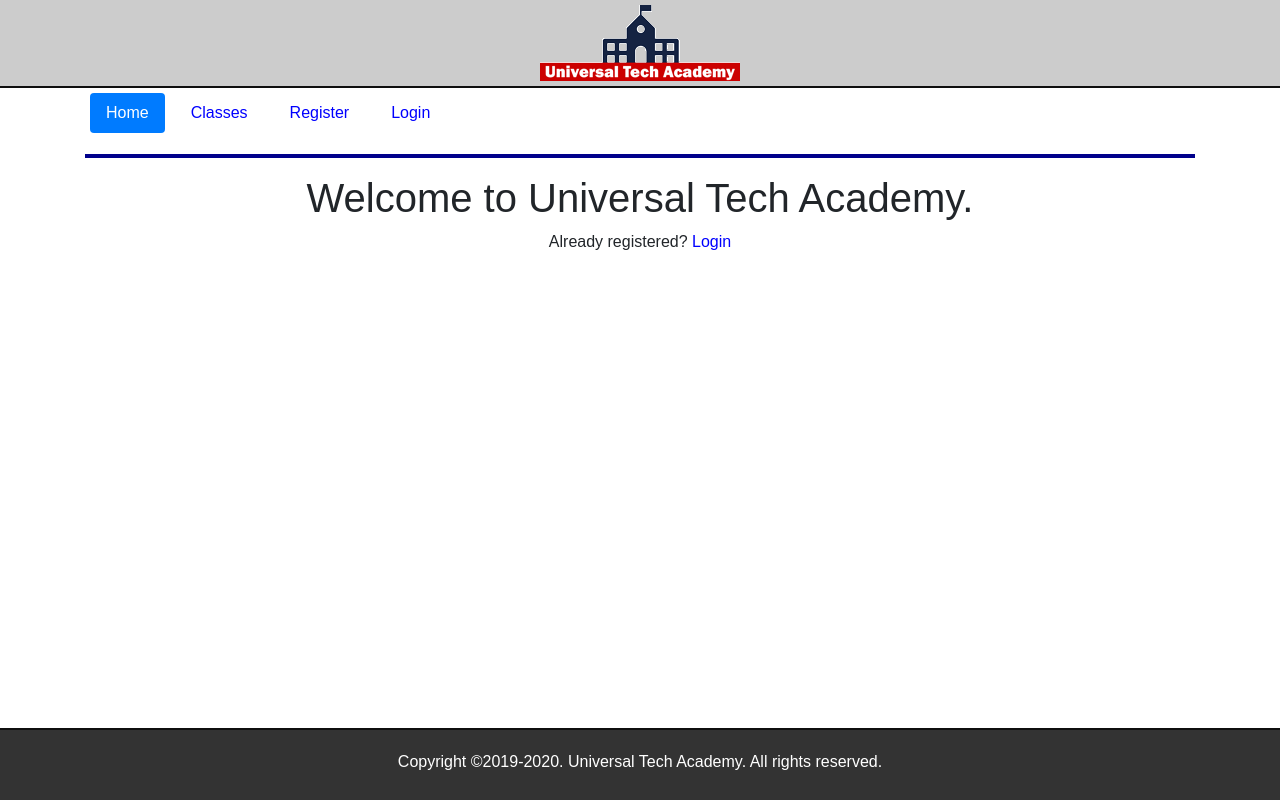
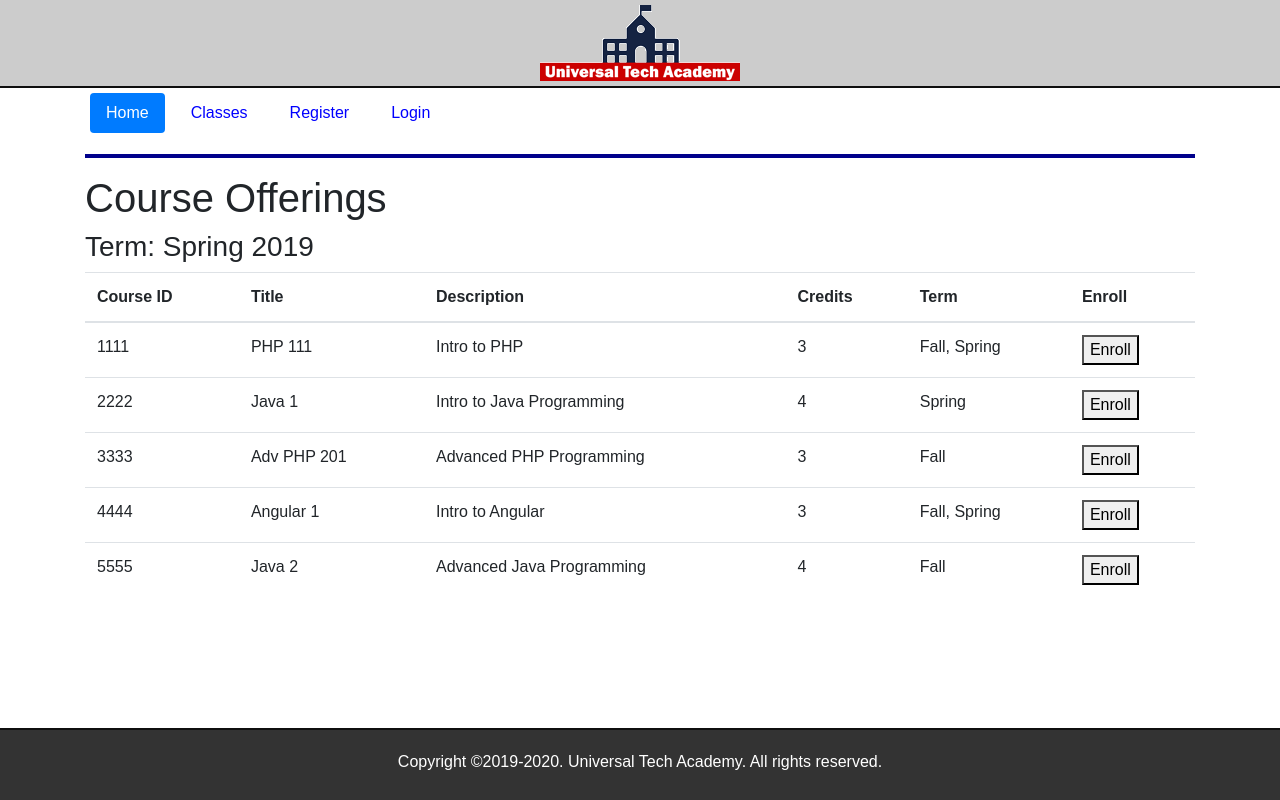
Before and after one commit to hiteshsalimath/project1, a Flask app: page /courses in a window 1280 px wide. Run offline with Flask 3, Linux system fonts and the light colour scheme; some libraries are stand-ins or nearby versions.

Commit message:
3rd commit

```diff
--- a/application/routes.py
+++ b/application/routes.py
@@ -1,6 +1,5 @@
 from application import app
 from flask import render_template
-
 
 @app.route("/")
 @app.route("/index")
@@ -11,12 +10,14 @@ def index():
 
 @app.route("/login")
 def login():
-    return render_template("index.html", login = False)
+    return render_template("login.html")
 
 @app.route("/courses")
 def courses():
-    return render_template("index.html", login = False)
+    courseData = [{"courseID":"1111","title":"PHP 101","description":"Intro to PHP","credits":3,"term":"Fall, Spring"}, {"courseID":"2222","title":"Java 1","description":"Intro to Java Programming","credits":4,"term":"Spring"}, {"courseID":"3333","title":"Adv PHP 201","description":"Advanced PHP Programming","credits":3,"term":"Fall"}, {"courseID":"4444","title":"Angular 1","description":"Intro to Angular","credits":3,"term":"Fall, Spring"}, {"courseID":"5555","title":"Java 2","description":"Advanced Java Programming","credits":4,"term":"Fall"}]
+    print(courseData)
+    return render_template("courses.html",courseData = courseData)
 
 @app.route("/register")
 def register():
-    return render_template("index.html", login = False)
+    return render_template("register.html")
--- /dev/null
+++ b/application/templates/courses.html
@@ -0,0 +1,78 @@
+    {% extends "layout.html" %}
+
+    {% block content %}
+    <h1>Course Offerings</h1>
+
+    <!--  Display the Term and Year here --->
+    <h3>Term: Spring 2019</h3>
+
+    <div>
+        <table class="table table-hover">
+            <thead>
+            <tr>
+                <th scope="col">Course ID</th>
+                <th scope="col">Title</th>
+                <th scope="col">Description</th>
+                <th scope="col">Credits</th>
+                <th scope="col">Term</th>
+                <th scope="col">Enroll</th>
+            </tr>
+            </thead>
+            <tbody>
+
+            <!-- Construct the rest of courses here -->
+            <tr>
+                <td scope='row'>1111</td>
+                <td>PHP 111</td>
+                <td>Intro to PHP</td>
+                <td>3</td>
+                <td>Fall, Spring</td>
+                <td>
+                    <button>Enroll</button>
+                </td>
+            </tr>
+            <tr>
+                <td scope='row'>2222</td>
+                <td>Java 1</td>
+                <td>Intro to Java Programming</td>
+                <td>4</td>
+                <td>Spring</td>
+                <td>
+                    <button>Enroll</button>
+                </td>
+            </tr>
+            <tr>
+                <td scope='row'>3333</td>
+                <td>Adv PHP 201</td>
+                <td>Advanced PHP Programming</td>
+                <td>3</td>
+                <td>Fall</td>
+                <td>
+                    <button>Enroll</button>
+                </td>
+            </tr>
+            <tr>
+                <td scope='row'>4444</td>
+                <td>Angular 1</td>
+                <td>Intro to Angular</td>
+                <td>3</td>
+                <td>Fall, Spring</td>
+                <td>
+                    <button>Enroll</button>
+                </td>
+            </tr>
+            <tr>
+                <td scope='row'>5555</td>
+                <td>Java 2</td>
+                <td>Advanced Java Programming</td>
+                <td>4</td>
+                <td>Fall</td>
+                <td>
+                    <button>Enroll</button>
+                </td>
+            </tr>
+            </tbody>
+        </table>
+    </div>
+
+{% endblock %}
--- a/application/templates/index.html
+++ b/application/templates/index.html
@@ -1,32 +1,15 @@
-<!DOCTYPE html>
-<html>
-<head>
-    <title>UTA - Home Page</title>
-    <link rel="stylesheet" href="https://maxcdn.bootstrapcdn.com/bootstrap/4.0.0/css/bootstrap.min.css"
-          integrity="sha384-Gn5384xqQ1aoWXA+058RXPxPg6fy4IWvTNh0E263XmFcJlSAwiGgFAW/dAiS6JXm" crossorigin="anonymous">
-    <link rel="stylesheet" href="static/css/main.css"/>
-</head>
-<body>
+{% extends "layout.html" %}
 
-<div class="container-fluid text-center top-container">
-    <img src="static/images/uta-logo-200.png">
-</div>
-<div class="container">
-
-    {% include "includes/nav.html" %}
+{%block content%}
     <div class="row">
         <div class="col-md-12 text-center">
 
             <h1>Welcome to Universal Tech Academy.</h1>
-            {%if login%}
+            {%if login %}
             <h3>Let's get started.</h3>
             {%else%}
             <p>Already registered? <a href="{{url_for('login')}}">Login</a></p>
             {% endif %}
         </div>
     </div>
-</div>
-
-{% include "includes/footer.html" %}
-</body>
-</html>
+    {%endblock%}
--- /dev/null
+++ b/application/templates/layout.html
@@ -0,0 +1,23 @@
+<!DOCTYPE html>
+<html>
+<head>
+    <title>UTA - Home Page</title>
+    <link rel="stylesheet" href="https://maxcdn.bootstrapcdn.com/bootstrap/4.0.0/css/bootstrap.min.css"
+          integrity="sha384-Gn5384xqQ1aoWXA+058RXPxPg6fy4IWvTNh0E263XmFcJlSAwiGgFAW/dAiS6JXm" crossorigin="anonymous">
+    <link rel="stylesheet" href="static/css/main.css"/>
+</head>
+<body>
+
+<div class="container-fluid text-center top-container">
+    <img src="static/images/uta-logo-200.png">
+</div>
+<div class="container">
+    {% include "includes/nav.html" %}
+
+    {% block content %}
+    {% endblock %}
+
+</div>
+    {% include "includes/footer.html" %}
+</body>
+</html>
```
Also changed, not shown: application/templates/login.html (added, +20 -0 lines), application/templates/register.html (added, +21 -0 lines).
